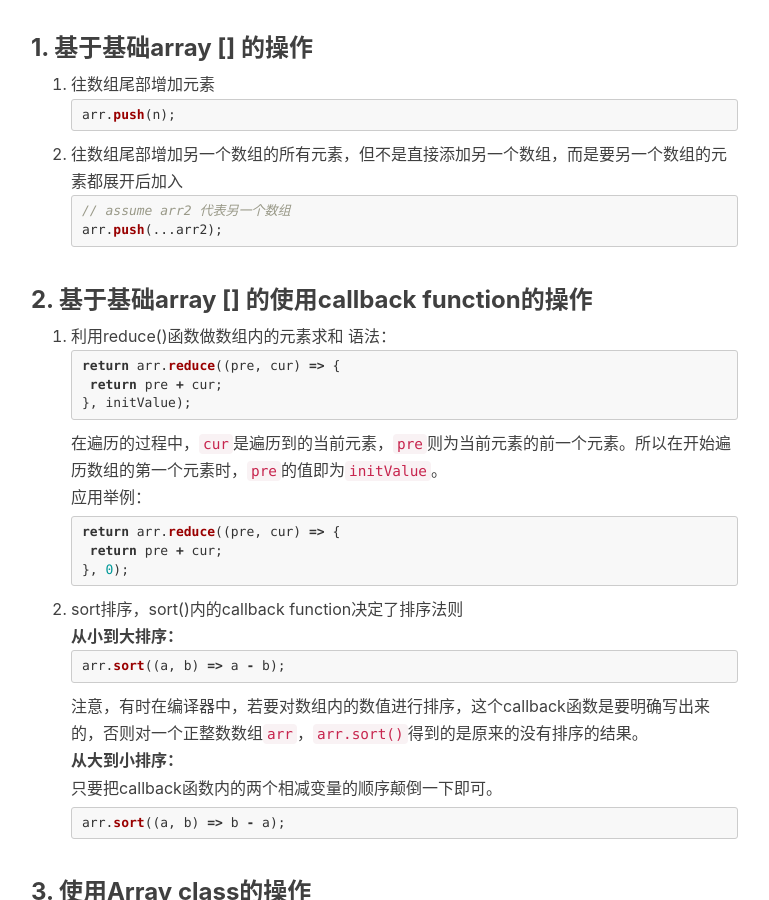
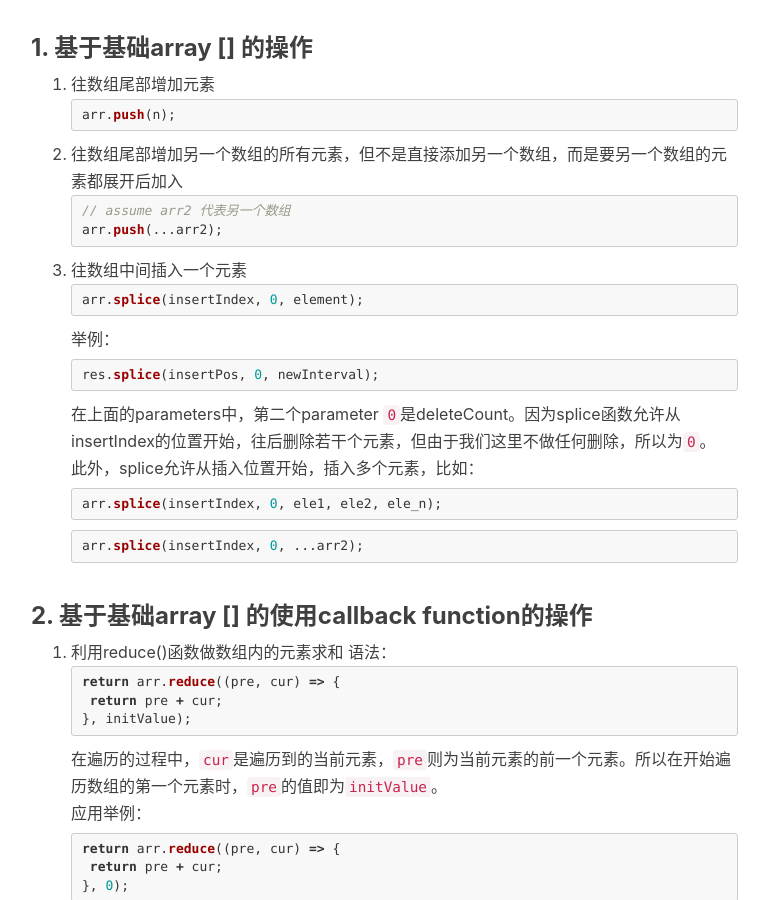
Before and after one commit to starwavelin/starwavelin.github.io, a Jekyll site: the page built from _posts/2022-05-28-js-array-api.md, in a window 1280 px wide and 900 px high, scrolled down 838 px. Shown: the whole window, without its empty margins (234-1003 px from the left). Built offline with Jekyll 4.4.1, drawn with Linux system fonts in a browser that asks for light colours; nearby versions of some CDN libraries; comment, search, counter and statistics services are not loaded.

Commit message:
chore: 补充 js 刷题api array

````diff
--- a/_posts/2022-05-28-js-array-api.md
+++ b/_posts/2022-05-28-js-array-api.md
@@ -29,6 +29,22 @@ arr.push(n);
 arr.push(...arr2);
 ```
 
+3. 往数组中间插入一个元素
+```js
+arr.splice(insertIndex, 0, element);
+```
+举例：
+```js
+res.splice(insertPos, 0, newInterval);
+```
+在上面的parameters中，第二个parameter `0`是deleteCount。因为splice函数允许从insertIndex的位置开始，往后删除若干个元素，但由于我们这里不做任何删除，所以为`0`。
+此外，splice允许从插入位置开始，插入多个元素，比如：
+```js
+arr.splice(insertIndex, 0, ele1, ele2, ele_n);
+```
+```js
+arr.splice(insertIndex, 0, ...arr2);
+```
 
 ### 2. 基于基础array [] 的使用callback function的操作
 
````
